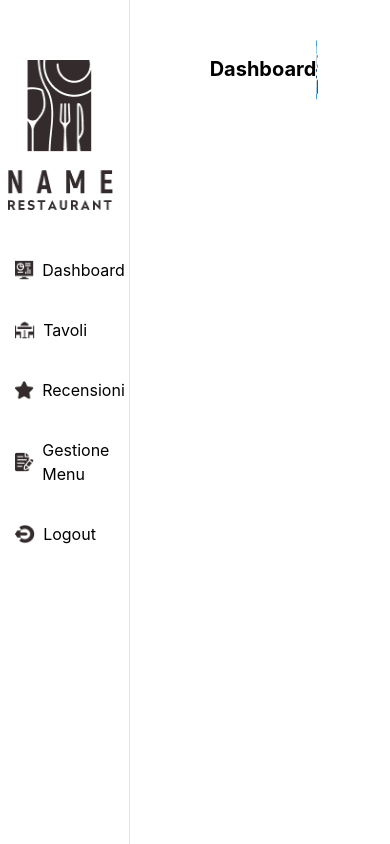
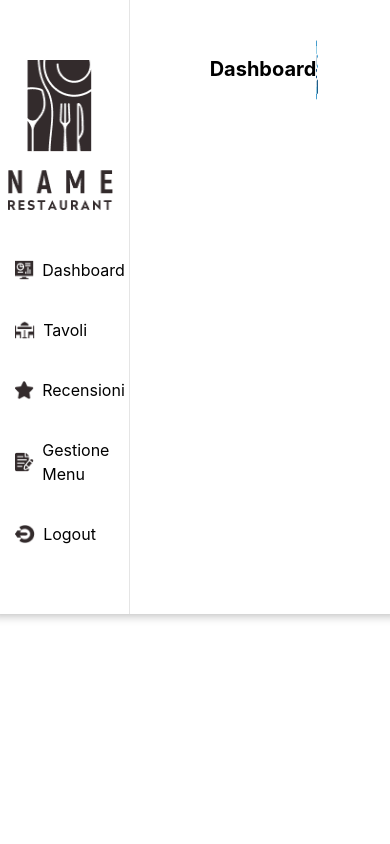
Before and after one commit to Rac982/project-7-2, a React (Vite) app in the folder client/: page /dashboard in a window 390 px wide. Built offline with nearby package versions, Linux system fonts and the light colour scheme.

Commit message:
Update NavbarBusinessLogged and PrivateBusiness for improved layout responsiveness

```diff
--- a/client/src/components/dashboard/NavbarBusinessLogged.jsx
+++ b/client/src/components/dashboard/NavbarBusinessLogged.jsx
@@ -5,7 +5,7 @@ import LayoutNavbar from "./LayoutNavbar";
 const NavbarBusinessLogged = ({ children }) => {
   const navigate = useNavigate();
   return (
-    <div className="w-[100vw] h-[100vh] bg-[#3BC8E11A] flex justify-center items-center">
+    <div className="max-w-[100vw] max-h-[100vh] bg-[#3BC8E11A] flex justify-center items-center">
       <div
         className="w-[1440px] bg-white h-full flex"
         style={{
--- a/client/src/layout/PrivateBusiness.jsx
+++ b/client/src/layout/PrivateBusiness.jsx
@@ -5,7 +5,7 @@ const PrivateBusiness = () => {
   return (
     <>
       <NavbarBusinessLogged>
-        <main className="overflow-auto">
+        <main className="overflow-auto h-auto">
           <Outlet />
         </main>
       </NavbarBusinessLogged>
```
